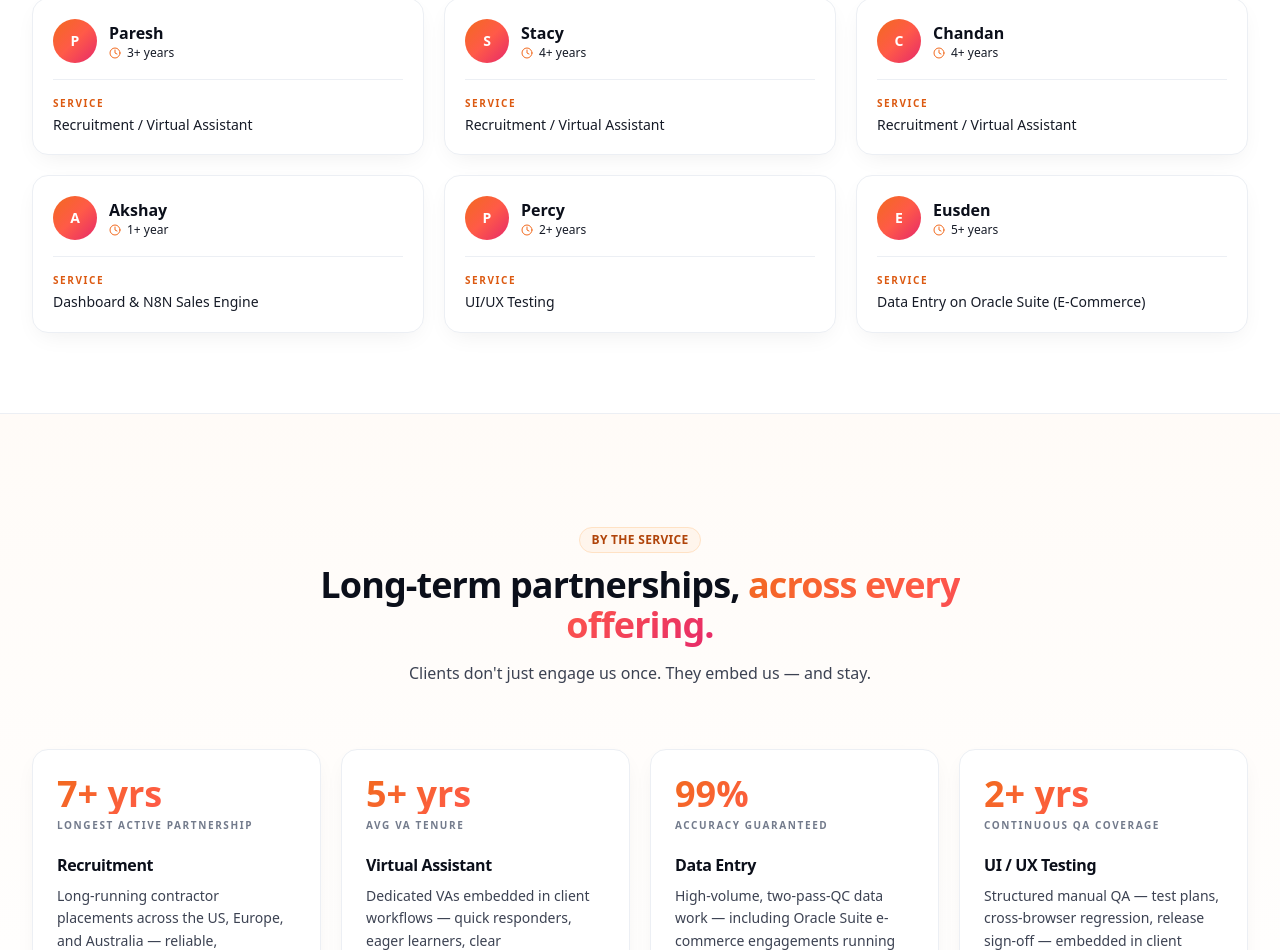
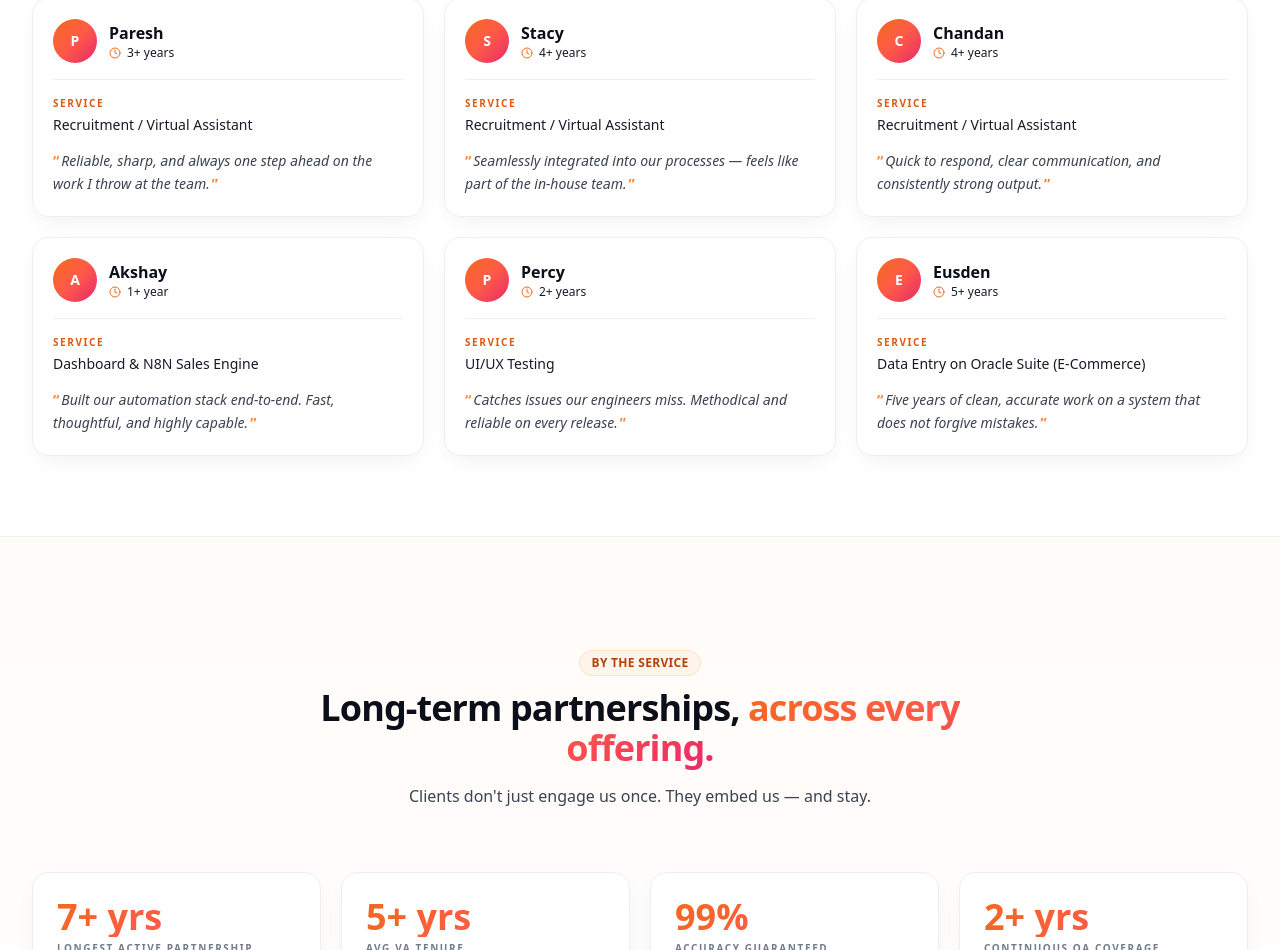
Before and after one commit to gaurangg123/etdatasolutions, a Next.js app: page /testimonials in a window 1280 px wide. Shown: the part 1403-2353 px from the top of the page. Built offline with nearby package versions, Linux system fonts and the light colour scheme.

Commit message:
updated home page
updated home page

```diff
--- a/app/globals.css
+++ b/app/globals.css
@@ -16,7 +16,14 @@
     --bg-soft: #FFF9F2;
   }
 
-  html { scroll-behavior: smooth; }
+  html {
+    scroll-behavior: smooth;
+    /* Account for the sticky navbar (h-20 → 80px, sm: h-24 → 96px) when snapping */
+    scroll-padding-top: 80px;
+  }
+  @media (min-width: 640px) {
+    html { scroll-padding-top: 96px; }
+  }
   body {
     @apply bg-white text-ink-800 antialiased;
     font-feature-settings: 'ss01', 'ss02', 'cv11';
--- a/components/sections/TestimonialsView.tsx
+++ b/components/sections/TestimonialsView.tsx
@@ -171,6 +171,12 @@ export function MiniCard({ t }: { t: MiniTestimonial }) {
         </div>
         <p className="text-sm text-ink-700 leading-snug">{t.service}</p>
       </div>
+
+      <p className="mt-4 text-sm text-ink-600 leading-relaxed italic">
+        <span className="text-brand-400 font-bold not-italic mr-0.5">“</span>
+        {t.review}
+        <span className="text-brand-400 font-bold not-italic ml-0.5">”</span>
+      </p>
     </article>
   );
 }
--- a/data/testimonials.ts
+++ b/data/testimonials.ts
@@ -17,6 +17,7 @@ export interface MiniTestimonial {
   name: string;
   service: string;
   duration: string;
+  review: string;
 }
 
 /** Detailed reviews shown in the main orange gradient slider */
@@ -46,12 +47,42 @@ export const featured: FeaturedTestimonial[] = [
 
 /** Compact cards shown in the grid below the slider */
 export const mini: MiniTestimonial[] = [
-  { name: 'Paresh',  service: 'Recruitment / Virtual Assistant',     duration: '3+ years' },
-  { name: 'Stacy',   service: 'Recruitment / Virtual Assistant',     duration: '4+ years' },
-  { name: 'Chandan', service: 'Recruitment / Virtual Assistant',     duration: '4+ years' },
-  { name: 'Akshay',  service: 'Dashboard & N8N Sales Engine',        duration: '1+ year'  },
-  { name: 'Percy',   service: 'UI/UX Testing',                       duration: '2+ years' },
-  { name: 'Eusden',  service: 'Data Entry on Oracle Suite (E-Commerce)', duration: '5+ years' },
+  {
+    name: 'Paresh',
+    service: 'Recruitment / Virtual Assistant',
+    duration: '3+ years',
+    review: 'Reliable, sharp, and always one step ahead on the work I throw at the team.',
+  },
+  {
+    name: 'Stacy',
+    service: 'Recruitment / Virtual Assistant',
+    duration: '4+ years',
+    review: 'Seamlessly integrated into our processes — feels like part of the in-house team.',
+  },
+  {
+    name: 'Chandan',
+    service: 'Recruitment / Virtual Assistant',
+    duration: '4+ years',
+    review: 'Quick to respond, clear communication, and consistently strong output.',
+  },
+  {
+    name: 'Akshay',
+    service: 'Dashboard & N8N Sales Engine',
+    duration: '1+ year',
+    review: 'Built our automation stack end-to-end. Fast, thoughtful, and highly capable.',
+  },
+  {
+    name: 'Percy',
+    service: 'UI/UX Testing',
+    duration: '2+ years',
+    review: 'Catches issues our engineers miss. Methodical and reliable on every release.',
+  },
+  {
+    name: 'Eusden',
+    service: 'Data Entry on Oracle Suite (E-Commerce)',
+    duration: '5+ years',
+    review: 'Five years of clean, accurate work on a system that does not forgive mistakes.',
+  },
 ];
 
 /** Case-highlight metric cards — one per core service */
```
Also changed, not shown: components/sections/Hero.tsx (+130 -51 lines).
